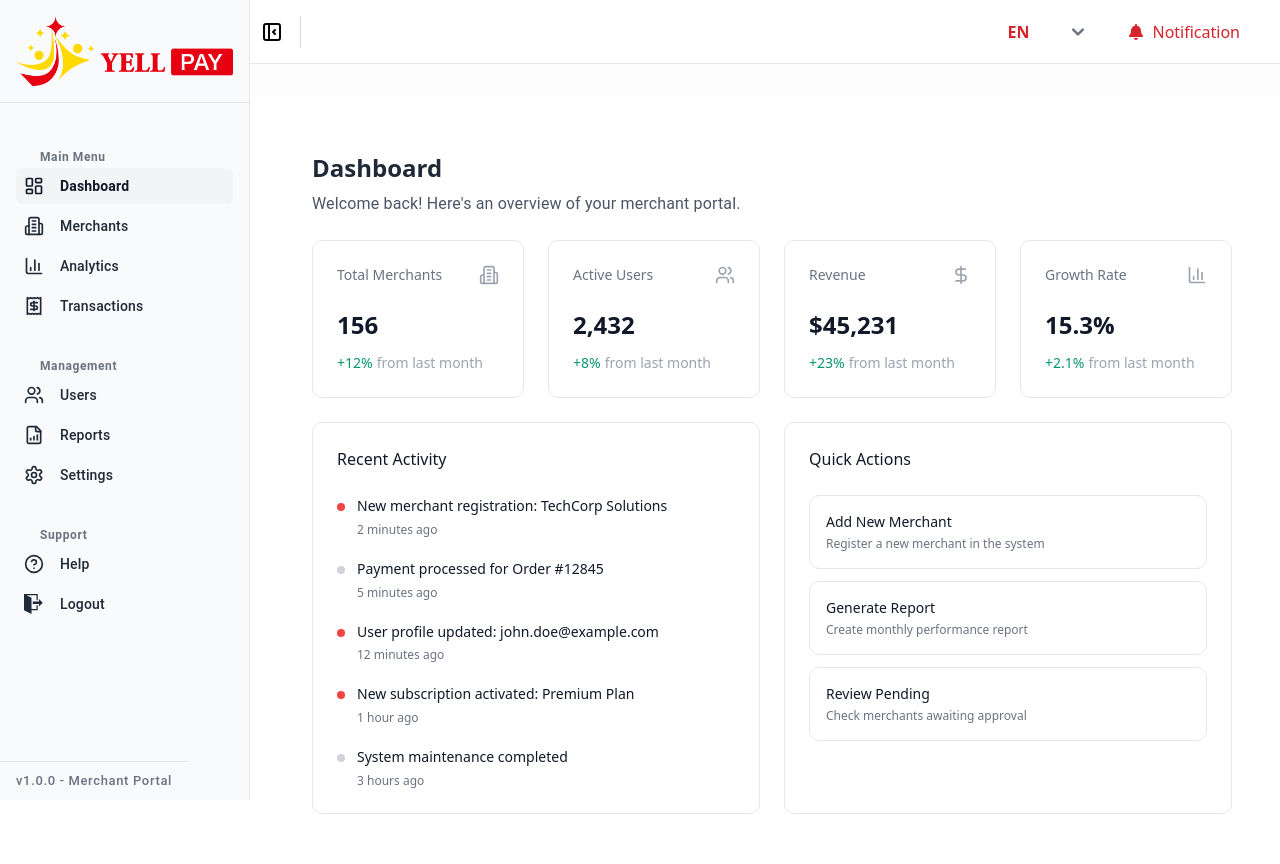
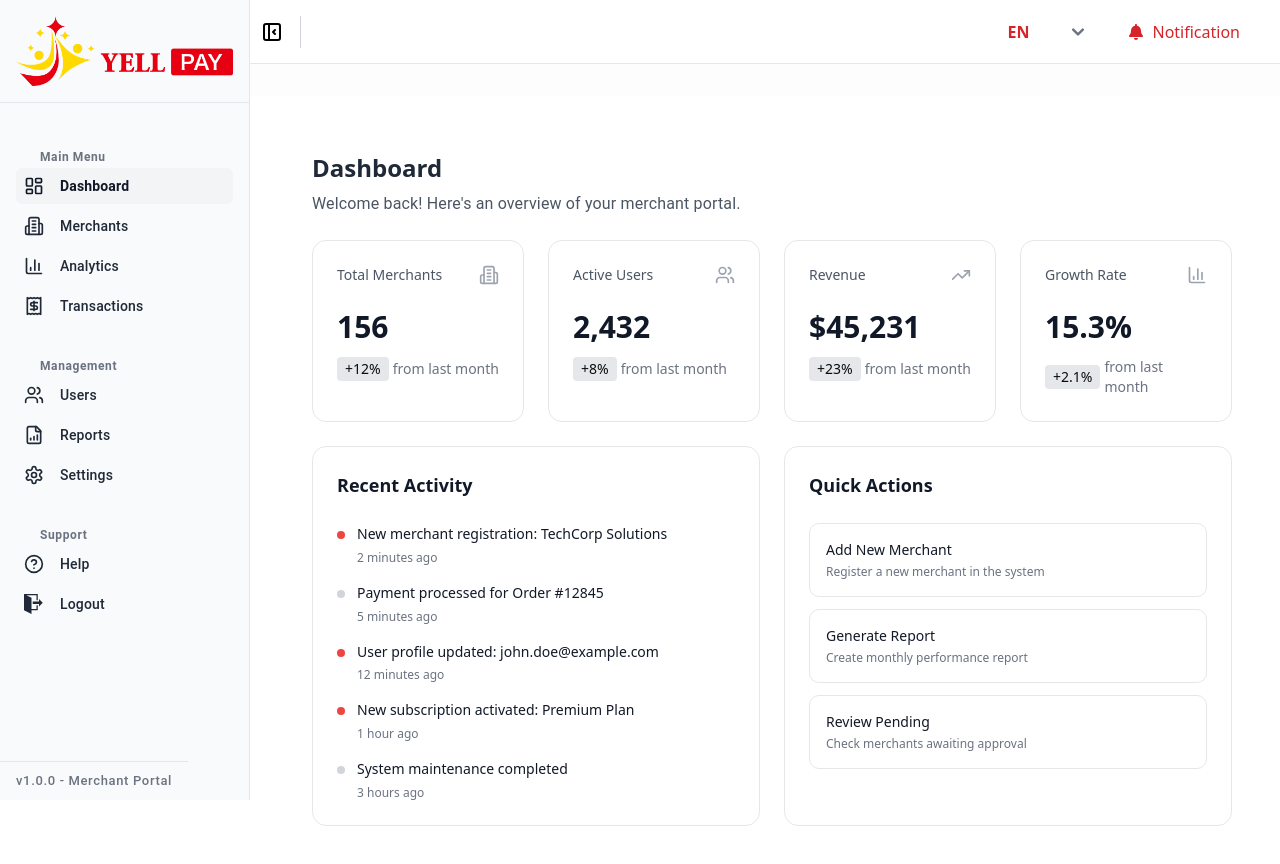
Before and after one commit to afsanaeva-jbc/yellpay-admin, a React (Vite) app: page /dashboard in a window 1280 px wide. Shown: the top 864 px of the page. Built offline with nearby package versions, Linux system fonts and the light colour scheme.

Commit message:
update type error

```diff
--- a/src/components/common/Card.tsx
+++ /dev/null
@@ -1,108 +0,0 @@
-import { TrendingUp, TrendingDown } from 'lucide-react';
-
-const DynamicCard = ({
-  type = 'metric',
-  title,
-  value,
-  change,
-  changeType = 'positive',
-  timeframe = 'from last month',
-  icon,
-  items = [],
-  actions = [],
-  className = '',
-  width = 'w-full'
-}) => {
-  const getChangeColor = (changeType) => {
-    switch (changeType) {
-      case 'positive': return 'text-green-600';
-      case 'negative': return 'text-red-600';
-      default: return 'text-gray-600';
-    }
-  };
-
-  const getTrendIcon = (changeType) => {
-    return changeType === 'positive' ?
-      <TrendingUp className="w-3 h-3" /> :
-      <TrendingDown className="w-3 h-3" />;
-  };
-
-  // Metric Card Design (for Total Merchants, Active Users, Revenue, Growth Rate)
-  const renderMetricCard = () => (
-    <div className={`${width} bg-white rounded-lg border border-gray-200 p-6 hover:shadow-md transition-all duration-200 ${className}`}>
-      <div className="flex items-start justify-between mb-6">
-        <h3 className="text-sm font-normal text-gray-500">{title}</h3>
-        <div className="text-gray-400">
-          {icon}
-        </div>
-      </div>
-      <div className="space-y-3">
-        <div className="text-2xl font-semibold text-gray-900">{value}</div>
-        {change && (
-          <div className={`flex items-center gap-1 text-sm ${getChangeColor(changeType)}`}>
-            <span className="font-medium">{change}</span>
-            <span className="text-gray-400 font-normal">{timeframe}</span>
-          </div>
-        )}
-      </div>
-    </div>
-  );
-
-  // Activity Card Design (for Recent Activity)
-  const renderActivityCard = () => (
-    <div className={`${width} bg-white rounded-lg border border-gray-200 p-6 hover:shadow-md transition-all duration-200 ${className}`}>
-      <h3 className="text-base font-medium text-gray-900 mb-6">{title}</h3>
-      <div className="space-y-5">
-        {items.map((item, index) => (
-          <div key={index} className="flex items-start gap-3">
-            <div className={`w-2 h-2 rounded-full mt-2 flex-shrink-0 ${
-              item.status === 'new' ? 'bg-red-500' :
-              item.status === 'updated' ? 'bg-red-500' :
-              'bg-gray-300'
-            }`} />
-            <div className="flex-1 min-w-0">
-              <p className="text-sm text-gray-900 leading-relaxed">
-                {item.title}
-              </p>
-              <p className="text-xs text-gray-500 mt-1">{item.time}</p>
-            </div>
-          </div>
-        ))}
-      </div>
-    </div>
-  );
-
-  // Actions Card Design (for Quick Actions)
-  const renderActionsCard = () => (
-    <div className={`${width} bg-white rounded-lg border border-gray-200 p-6 hover:shadow-md transition-all duration-200 ${className}`}>
-      <h3 className="text-base font-medium text-gray-900 mb-6">{title}</h3>
-      <div className="space-y-3">
-        {actions.map((action, index) => (
-          <div key={index} className="group cursor-pointer p-4 border border-gray-200 rounded-lg hover:bg-gray-50 hover:border-gray-300 transition-all duration-200">
-            <div className="flex items-start gap-3">
-              <div className="flex-1">
-                <h4 className="text-sm font-medium text-gray-900 group-hover:text-blue-600 transition-colors">
-                  {action.title}
-                </h4>
-                {action.description && (
-                  <p className="text-xs text-gray-500 mt-1">{action.description}</p>
-                )}
-              </div>
-            </div>
-          </div>
-        ))}
-      </div>
-    </div>
-  );
-
-  switch (type) {
-    case 'activity':
-      return renderActivityCard();
-    case 'actions':
-      return renderActionsCard();
-    default:
-      return renderMetricCard();
-  }
-};
-
-export default DynamicCard;
--- /dev/null
+++ b/src/components/common/DynamicCard.tsx
@@ -0,0 +1,163 @@
+import React from 'react';
+import {  LucideIcon } from 'lucide-react';
+
+export interface ActivityItem {
+  title: string;
+  time: string;
+  status: 'new' | 'updated' | 'completed';
+}
+
+export interface ActionItem {
+  title: string;
+  description?: string;
+}
+
+interface DynamicCardProps {
+  type?: 'metric' | 'activity' | 'actions';
+  title: string;
+  value?: string | number;
+  change?: string;
+  changeType?: 'positive' | 'negative' | 'neutral';
+  timeframe?: string;
+  icon?: React.ReactElement<LucideIcon>;
+  items?: ActivityItem[];
+  actions?: ActionItem[];
+  className?: string;
+  width?: string;
+}
+
+const DynamicCard: React.FC<DynamicCardProps> = ({
+  type = 'metric',
+  title,
+  value,
+  change,
+  // changeType = 'positive',
+  timeframe = 'from last month',
+  icon,
+  items = [],
+  actions = [],
+  className = '',
+  width = 'w-full'
+}) => {
+  // const getChangeColor = (changeType: 'positive' | 'negative' | 'neutral'): string => {
+  //   switch (changeType) {
+  //     case 'positive':
+  //       return 'text-green-600';
+  //     case 'negative':
+  //       return 'text-red-600';
+  //     default:
+  //       return 'text-gray-600';
+  //   }
+  // };
+
+  // const getTrendIcon = (changeType: 'positive' | 'negative' | 'neutral'): React.ReactElement => {
+  //   return changeType === 'positive' ?
+  //     <TrendingUp className="w-3 h-3" /> :
+  //     <TrendingDown className="w-3 h-3" />;
+  // };
+
+  const getStatusColor = (status: ActivityItem['status']): string => {
+    switch (status) {
+      case 'new':
+      case 'updated':
+        return 'bg-red-500';
+      case 'completed':
+      default:
+        return 'bg-gray-300';
+    }
+  };
+
+  // Metric Card Design (for Total Merchants, Active Users, Revenue, Growth Rate)
+  const renderMetricCard = (): React.ReactElement => (
+    <div className={`${width} bg-white rounded-xl border border-gray-200 p-6 hover:shadow-sm transition-all duration-200 ${className}`}>
+      <div className="flex items-start justify-between mb-6">
+        <h3 className="text-sm font-medium text-gray-600">{title}</h3>
+        {icon && (
+          <div className="text-gray-400">
+            {icon}
+          </div>
+        )}
+      </div>
+      <div className="space-y-3">
+        <div className="text-3xl font-bold text-gray-900">{value}</div>
+        {change && (
+          <div className={`flex items-center gap-1 text-sm`}>
+            <span className="font-medium bg-gray-200 px-2 py-0.5 rounded">{change}</span>
+            <span className="text-gray-500 font-normal">{timeframe}</span>
+          </div>
+        )}
+      </div>
+    </div>
+  );
+
+  // Activity Card Design (for Recent Activity)
+  const renderActivityCard = (): React.ReactElement => (
+    <div className={`${width} bg-white rounded-xl  border border-gray-200 p-6 hover:shadow-sm transition-all duration-200 ${className}`}>
+      <div className="flex items-center justify-between mb-6">
+        <h3 className="text-lg font-semibold text-gray-900">{title}</h3>
+        {icon && (
+          <div className="text-gray-400">
+            {icon}
+          </div>
+        )}
+      </div>
+      <div className="space-y-4">
+        {items.map((item, index) => (
+          <div key={index} className="flex items-start gap-3">
+            <div className={`w-2 h-2 rounded-full mt-2 flex-shrink-0 ${getStatusColor(item.status)}`} />
+            <div className="flex-1 min-w-0">
+              <p className="text-sm text-gray-900 leading-relaxed">
+                {item.title}
+              </p>
+              <p className="text-xs text-gray-500 mt-1">{item.time}</p>
+            </div>
+          </div>
+        ))}
+      </div>
+    </div>
+  );
+
+  // Actions Card Design (for Quick Actions)
+  const renderActionsCard = (): React.ReactElement => (
+    <div className={`${width} bg-white rounded-xl  border border-gray-200 p-6 hover:shadow-sm transition-all duration-200 ${className}`}>
+      <div className="flex items-center justify-between mb-6">
+        <h3 className="text-lg font-semibold text-gray-900">{title}</h3>
+        {icon && (
+          <div className="text-gray-400">
+            {icon}
+          </div>
+        )}
+      </div>
+      <div className="space-y-3">
+        {actions.map((action, index) => (
+          <div
+            key={index}
+            className="group cursor-pointer p-4 border border-gray-200 rounded-lg hover:bg-gray-50 hover:border-gray-300 hover:shadow-sm transition-all duration-200"
+          >
+            <div className="flex items-start gap-3">
+              <div className="flex-1">
+                <h4 className="text-sm font-medium text-gray-900 group-hover:text-blue-600 transition-colors">
+                  {action.title}
+                </h4>
+                {action.description && (
+                  <p className="text-xs text-gray-500 mt-1">{action.description}</p>
+                )}
+              </div>
+            </div>
+          </div>
+        ))}
+      </div>
+    </div>
+  );
+
+  switch (type) {
+    case 'activity':
+      return renderActivityCard();
+    case 'actions':
+      return renderActionsCard();
+    default:
+      return renderMetricCard();
+  }
+};
+
+export default DynamicCard;
--- a/src/pages/Dashboard/DashboardCards.tsx
+++ b/src/pages/Dashboard/DashboardCards.tsx
@@ -1,43 +1,42 @@
 import { LuBuilding2 } from "react-icons/lu";
-import DynamicCard from "../../components/common/Card";
+import DynamicCard, { ActivityItem, ActionItem } from "../../components/common/DynamicCard";
 import {
   Users,
-  DollarSign,
-  BarChart3,
+  BarChart3,TrendingUp
 } from "lucide-react";
 
 export default function DashboardCards() {
   // Sample data for activity card
-  const recentActivities = [
+  const recentActivities: ActivityItem[] = [
     {
       title: "New merchant registration: TechCorp Solutions",
       time: "2 minutes ago",
-      status: "new",
+      status: "new" as const,
     },
     {
       title: "Payment processed for Order #12845",
       time: "5 minutes ago",
-      status: "completed",
+      status: "completed" as const,
     },
     {
       title: "User profile updated: john.doe@example.com",
       time: "12 minutes ago",
-      status: "updated",
+      status: "updated" as const,
     },
     {
       title: "New subscription activated: Premium Plan",
       time: "1 hour ago",
-      status: "new",
+      status: "new" as const,
     },
     {
       title: "System maintenance completed",
       time: "3 hours ago",
-      status: "completed",
+      status: "completed" as const,
     },
   ];
 
   // Sample data for actions card
-  const quickActions = [
+  const quickActions: ActionItem[] = [
     {
       title: "Add New Merchant",
       description: "Register a new merchant in the system",
@@ -80,7 +79,7 @@ export default function DashboardCards() {
           value="$45,231"
           change="+23%"
           changeType="positive"
-          icon={<DollarSign className="w-5 h-5" />}
+          icon={<TrendingUp className="w-5 h-5" />}
         />
 
         <DynamicCard
```
